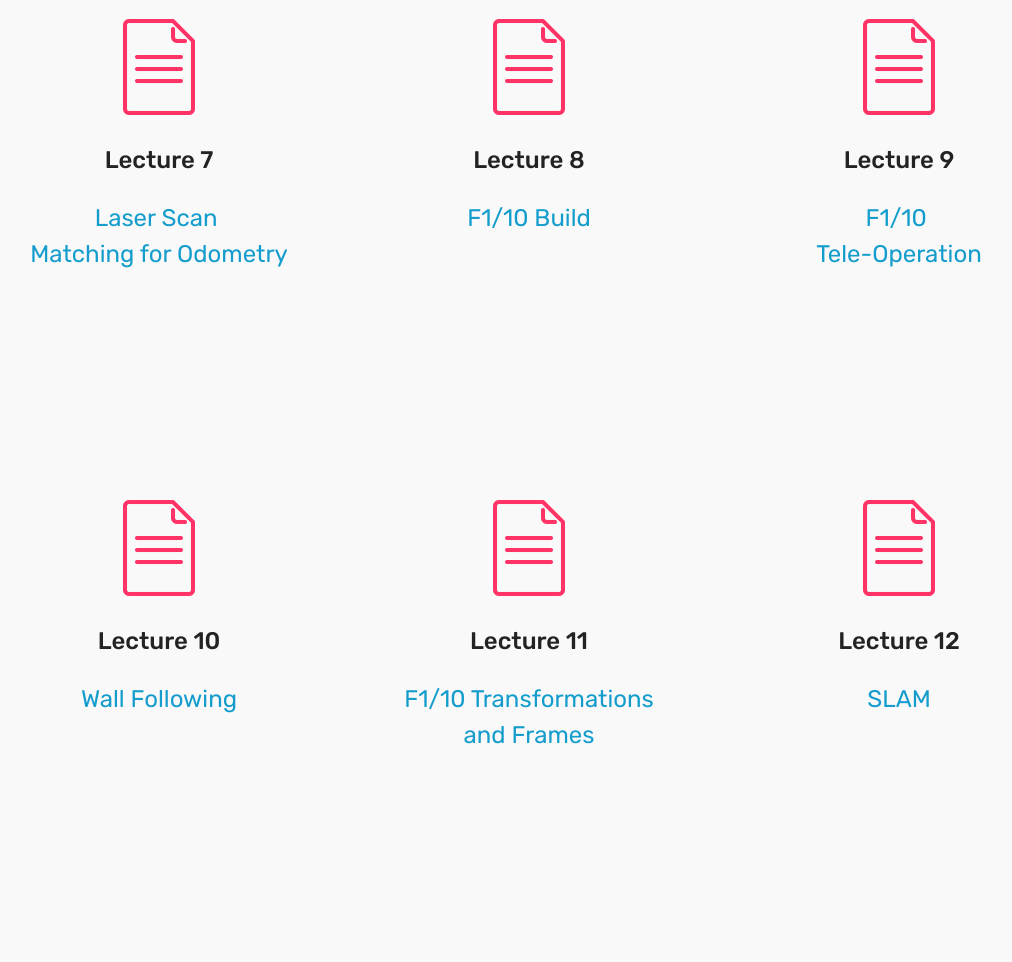
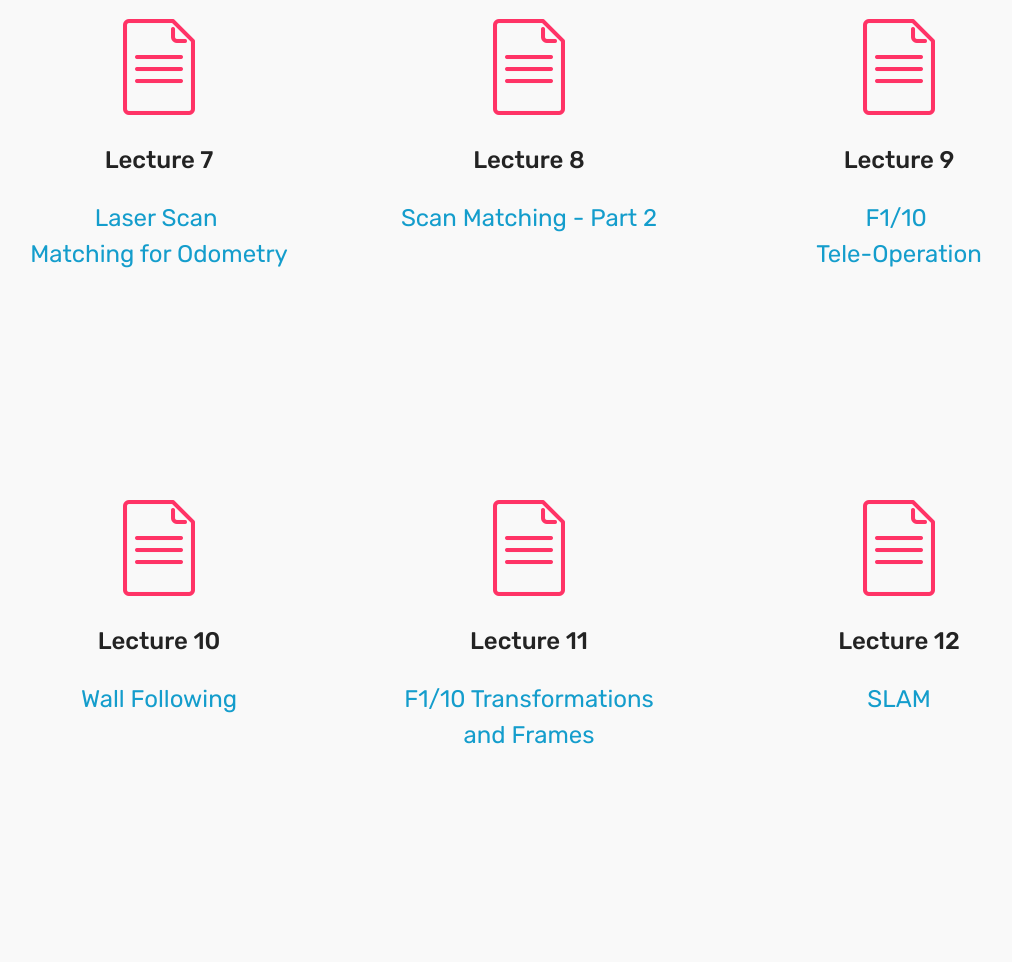
Before and after one commit to linklab-uva/autonomousracing, a plain HTML site: page page3.html in a window 1280 px wide. Shown: the part 1526-2488 px from the top of the page, without its empty margins (111-1123 px from the left). Drawn offline with Linux system fonts and the light colour scheme; files whose address does not match are found by name.

Commit message:
Update page3.html

```diff
--- a/page3.html
+++ b/page3.html
@@ -223,7 +223,7 @@
                     <h4 class="card-title py-3 mbr-fonts-style display-5">
                         Lecture 8</h4>
                     <p class="mbr-text mbr-fonts-style display-5">
-                        <a href="assets/files/L08-compressed.pdf" target="_blank">F1/10 Build</a></p>
+                        <a href="assets/files/L08-Scan Matching.pdf" target="_blank">Scan Matching - Part 2</a></p>
                 </div>
             </div>
 
```
